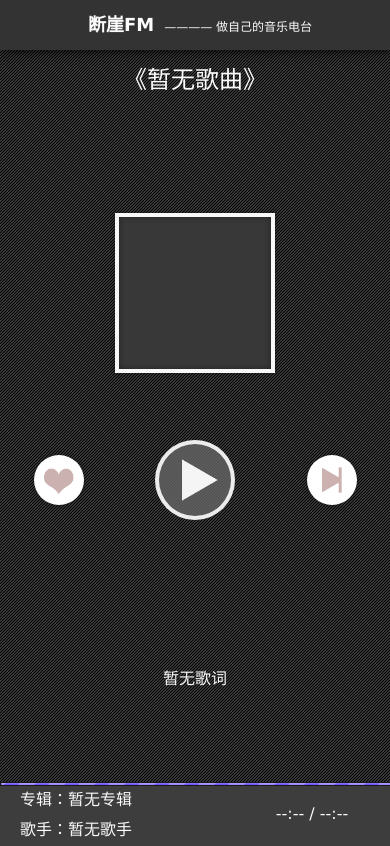
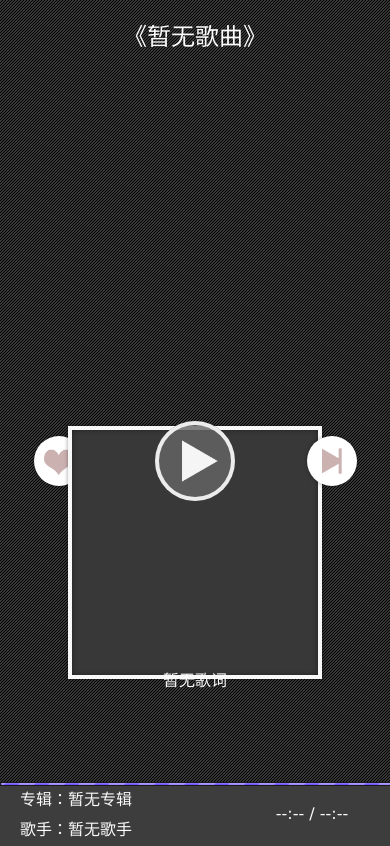
Before and after one commit to DYSDF/blog_v1.0, a Django app: template music/templates/music/index.html in a window 390 px wide. Run offline with Django 3.2, Linux system fonts and the light colour scheme; the template is opened without the code that fills it, so the values that code supplies are empty; parts of the project's set-up code (start-up, migrations or seed data) failed here and were passed over; some libraries are stand-ins or nearby versions.

Commit message:
音乐播放器重构

```diff
--- a/music/templates/music/index.html
+++ b/music/templates/music/index.html
@@ -45,8 +45,8 @@
         <div id="songinfo">
             <div id="music_name" class="scroll_text">《暂无歌曲》</div>
             <div class="music_info">
-                <div id="music_ablum">专辑：<span class="scroll_text">暂无专辑</span></div>
-                <div id="music_art">歌手：<span class="scroll_text">暂无歌手</span></div>
+                <div id="music_ablum"><span class="scroll_text">暂无专辑</span></div>
+                <div id="music_art"><span class="scroll_text">暂无歌手</span></div>
             </div>
         </div>
         <div id="songdur">
--- a/static/common/js/MusicPlayer.js
+++ b/static/common/js/MusicPlayer.js
@@ -121,14 +121,19 @@ define(["DYUtils"], function (DYUtils) {
             trigger("pause");
         });
 
-        // 当音频播放进行时
+        // 当音频可以播放时
         DYUtils.bindEvent(player, "play", function () {
             trigger("play");
         });
 
+        // 当音频播放进行时
+        DYUtils.bindEvent(player, "playing", function () {
+            trigger("playing");
+        });
+
         // 当音频数据不可用时
-        DYUtils.bindEvent(player, "stalled", function () {
-            trigger("stalled");
+        DYUtils.bindEvent(player, "onemptied", function () {
+            trigger("onemptied");
             next();
         });
 
--- a/static/common/js/Utils.js
+++ b/static/common/js/Utils.js
@@ -15,7 +15,7 @@ define([], function () {
         },
 
         // 阻止高频触发
-        debounce: function (func, wait, immediate) {
+        deBounce: function (func, wait, immediate) {
             var timeout;
             return function () {
                 var context = this,
@@ -28,6 +28,24 @@ define([], function () {
                 clearTimeout(timeout);
                 timeout = setTimeout(later, wait);
                 if (callNow) func.apply(context, args);
+            };
+        },
+
+        // 降低触发频率
+        deFrames: function (func, wait, immediate) {
+            var lastTime;
+            return function () {
+                var context = this,
+                    args = arguments;
+                var later = function () {
+                    lastTime = Date.now();
+                    func.apply(context, args);
+                };
+                if (immediate && !lastTime) lastTime = Date.now() - wait;
+                lastTime = lastTime || Date.now();
+                if (lastTime + wait <= Date.now()) {
+                    later.call(context)
+                }
             };
         },
 
--- a/static/music/css/style.css
+++ b/static/music/css/style.css
@@ -78,6 +78,33 @@
     }
 }
 
+@-webkit-keyframes warning-animation {
+    0% {
+        background-position: 0 0;
+    }
+    100% {
+        background-position: 30px 0;
+    }
+}
+
+@-moz-keyframes warning-animation {
+    0% {
+        background-position: 0 0;
+    }
+    100% {
+        background-position: 30px 0;
+    }
+}
+
+@-ms-keyframes warning-animation {
+    0% {
+        background-position: 0 0;
+    }
+    100% {
+        background-position: 30px 0;
+    }
+}
+
 body {
     font: 100%/1.4 Microsoft YaHei, Verdana, Arial, Helvetica, sans-serif;
     background-color: #3d3d3d;
@@ -89,6 +116,7 @@ body {
 /*解决div高度无法全屏*/
 html, body {
     height: 100%;
+    overflow: hidden;
 }
 
 ul, ol, dl {
@@ -152,7 +180,7 @@ a:hover, a:active, a:focus {
     line-height: 50px;
     background-color: #333333;
     box-shadow: 0 0 10px black;
-    z-index: 9;
+    z-index: 10;
 }
 
 #content {
@@ -182,12 +210,16 @@ a:hover, a:active, a:focus {
 #control {
     display: table;
     position: absolute;
-    top: 0;
-    bottom: 0;
+    top: 50%;
     left: 0;
-    right: 0;
+    height: 100px;
     width: 100%;
-    margin: auto;
+
+    -webkit-transform: translateY(-50%);
+    -moz-transform: translateY(-50%);
+    -ms-transform: translateY(-50%);
+    -o-transform: translateY(-50%);
+    transform: translateY(-50%);
 }
 
 #control .control_btn {
@@ -534,6 +566,10 @@ a:hover, a:active, a:focus {
 
 #songlrc li {
     font-size: 16px;
+    -webkit-transition: font-size 600ms linear;
+    -moz-transition: font-size 600ms linear;
+    -ms-transition: font-size 600ms linear;
+    -o-transition: font-size 600ms linear;
     transition: font-size 600ms linear;
 }
 
@@ -583,6 +619,10 @@ a:hover, a:active, a:focus {
     float: left;
 }
 
+#music_ablum:before {
+    content: "专辑：";
+}
+
 #music_ablum span {
     display: block;
     white-space: nowrap;
@@ -596,6 +636,10 @@ a:hover, a:active, a:focus {
     width: 50%;
     height: inherit;
     float: left;
+}
+
+#music_art:before {
+    content: '歌手：';
 }
 
 #music_art span {
@@ -631,6 +675,9 @@ a:hover, a:active, a:focus {
     border-radius: 3px;
     background: #6446ff linear-gradient(-45deg, transparent 0px, transparent 10px, rgba(255, 255, 255, .3) 11px, rgba(255, 255, 255, .3) 20px, transparent 21px, transparent 30px, rgba(255, 255, 255, .3) 31px);
     background-size: 30px 30px;
+
+    -webkit-animation: warning-animation 1s infinite linear;
+    -o-animation: warning-animation 1s infinite linear;
     animation: warning-animation 1s infinite linear;
 }
 
@@ -687,15 +734,14 @@ a:hover, a:active, a:focus {
 
 @media (max-width: 480px) {
     #control {
-        top: inherit;
-        bottom: 40%;
+        position: fixed;
+        top: 55%;
+        bottom: 45%;
         width: 100%;
     }
 
-    #title {
-        margin: 0;
-        text-align: center;
-        font-size: 12px;
+    #header {
+        display: none;
     }
 
     #control .control_btn {
@@ -725,6 +771,8 @@ a:hover, a:active, a:focus {
     }
 
     #control .control_btn a:hover span {
+        -webkit-animation: none;
+        -o-animation: none;
         animation: none;
     }
 
@@ -747,16 +795,22 @@ a:hover, a:active, a:focus {
     }
 
     #control_ablum {
-        width: 160px;
-        height: 160px;
-        margin-top: -270px;
-        margin-left: -80px;
+        position: fixed;
+        top: 12%;
+        width: 30vh;
+        height: 30vh;
+        margin-top: 0;
+        margin-left: -15vh;
         border-radius: 0;
         box-shadow: 0 0 0 4px #f8f8f8 inset, 0 0 4px rgba(0, 0, 0, 0.4), 0 0 10px black inset;
-        animation: initial;
+        -webkit-animation: none;
+        -o-animation: none;
+        animation: none;
     }
 
     #songPanel {
+        height: 100vh;
+        width: 80%;
         background-color: rgba(51, 51, 51, .9);
     }
 
@@ -774,8 +828,8 @@ a:hover, a:active, a:focus {
         left: 0;
         right: 0;
         width: 80%;
-        height: 180px;
-        padding-top: 60px;
+        height: 20vh;
+        padding-top: 6vh;
         margin: auto;
         box-sizing: border-box;
     }
@@ -801,8 +855,10 @@ a:hover, a:active, a:focus {
 
     #music_ablum span,
     #music_art span {
-        display: inline;
+        display: inline-block;
         float: none;
+        margin: 0;
+        vertical-align: bottom;
     }
 
     #songdur {
@@ -815,7 +871,7 @@ a:hover, a:active, a:focus {
 
     #music_name {
         position: fixed;
-        top: 60px;
+        top: 2%;
         width: 100%;
         margin: 0;
     }
```
Also changed, not shown: static/music/js/js.js (+25 -18 lines).
